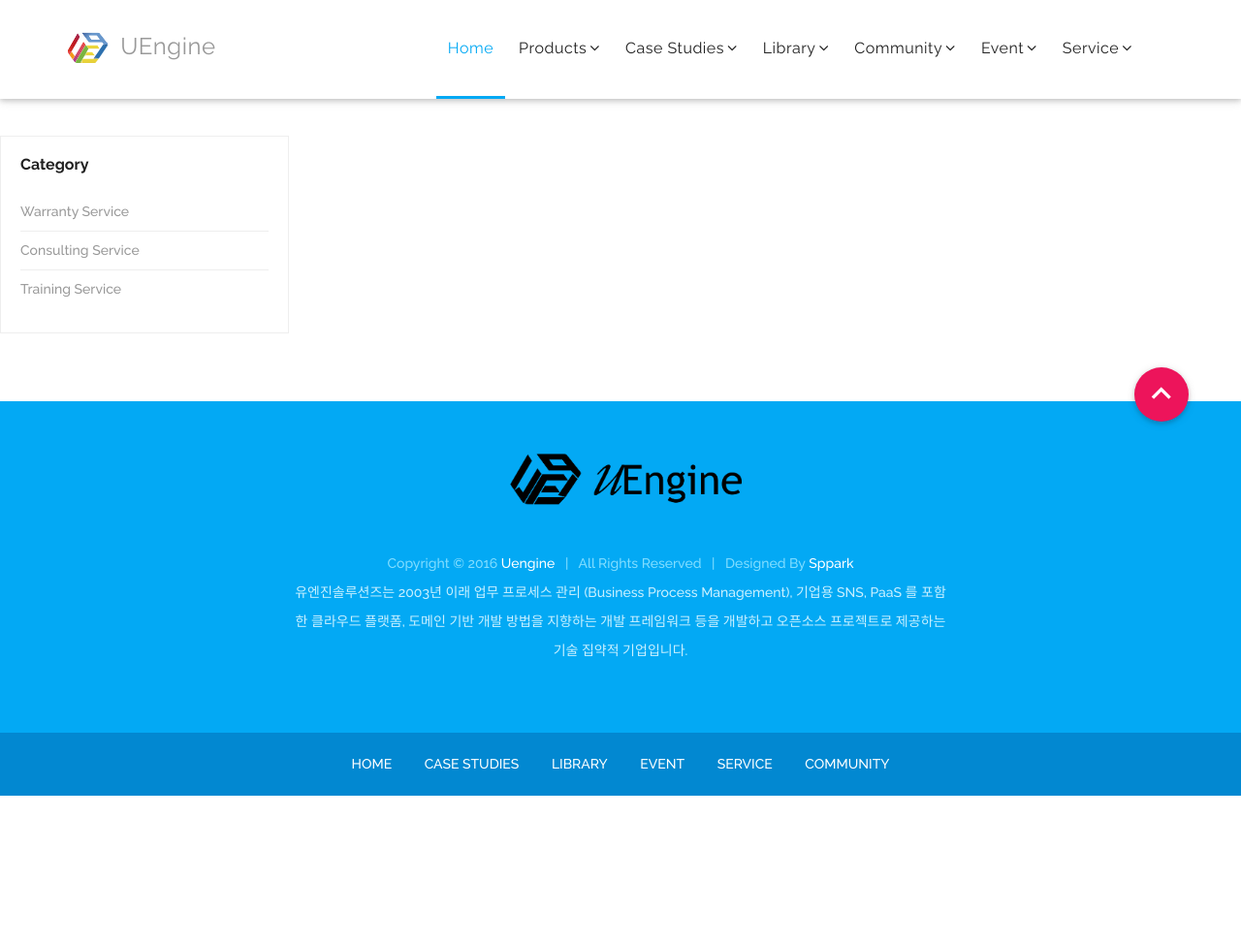
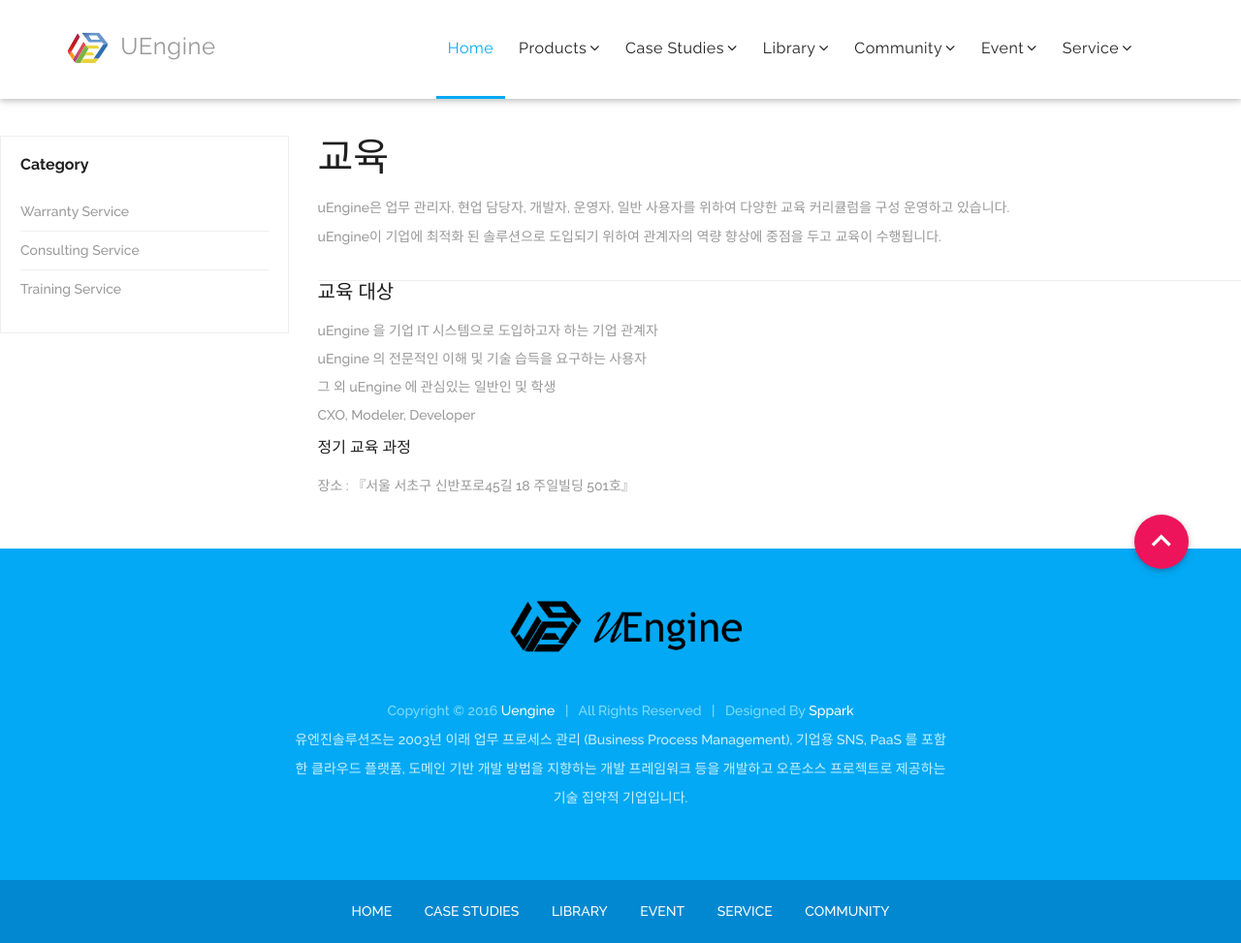
Before and after one commit to TheOpenCloudEngine/theopencloudengine.github.io, a Jekyll site: the page built from service/training.md, in a window 1280 px wide. Shown: the whole page at 97% size. Built offline with Jekyll 4.4.1, drawn with Linux system fonts in a browser that asks for light colours; our own code applies the rules of GitHub Pages for plain Markdown files; before the commit the page ends 900 px from its top, so only the background shows below that.

Commit message:
Update training.md

```diff
--- a/service/training.md
+++ b/service/training.md
@@ -3,3 +3,21 @@
 permalink: /service/training
 showgroup: true
 ---
+
+# 교육
+
+uEngine은 업무 관리자, 현업 담당자, 개발자, 운영자, 일반 사용자를 위하여 다양한 교육 커리큘럼을 구성 운영하고 있습니다.
+uEngine이 기업에 최적화 된 솔루션으로 도입되기 위하여 관계자의 역량 향상에 중점을 두고 교육이 수행됩니다.
+
+---
+
+## 교육 대상
+
+- uEngine 을 기업 IT 시스템으로 도입하고자 하는 기업 관계자
+- uEngine 의 전문적인 이해 및 기술 습득을 요구하는 사용자
+- 그 외 uEngine 에 관심있는 일반인 및 학생
+- CXO, Modeler, Developer
+
+#### 정기 교육 과정
+
+장소 : 『서울 서초구 신반포로45길 18 주일빌딩 501호』
```
